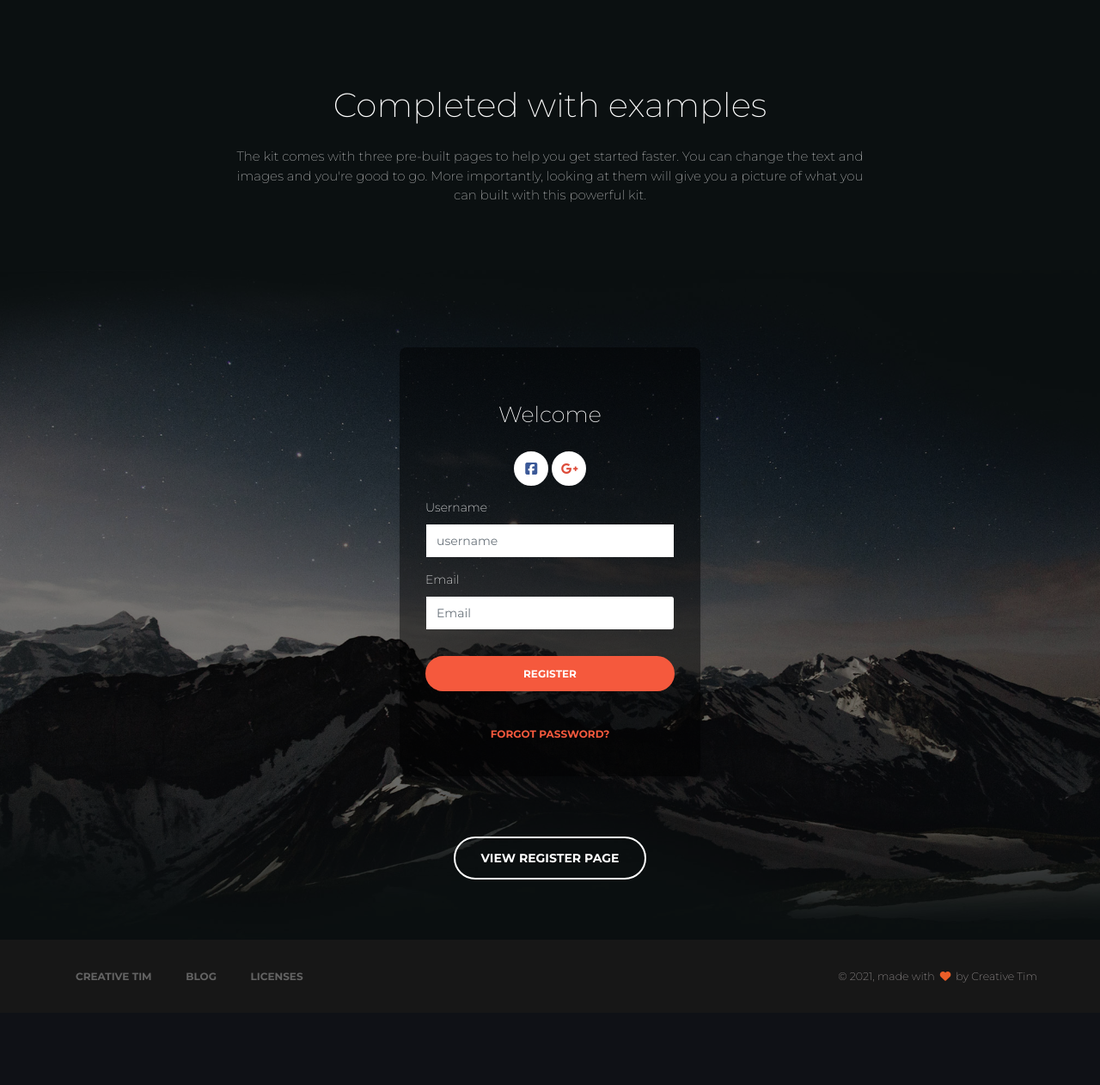
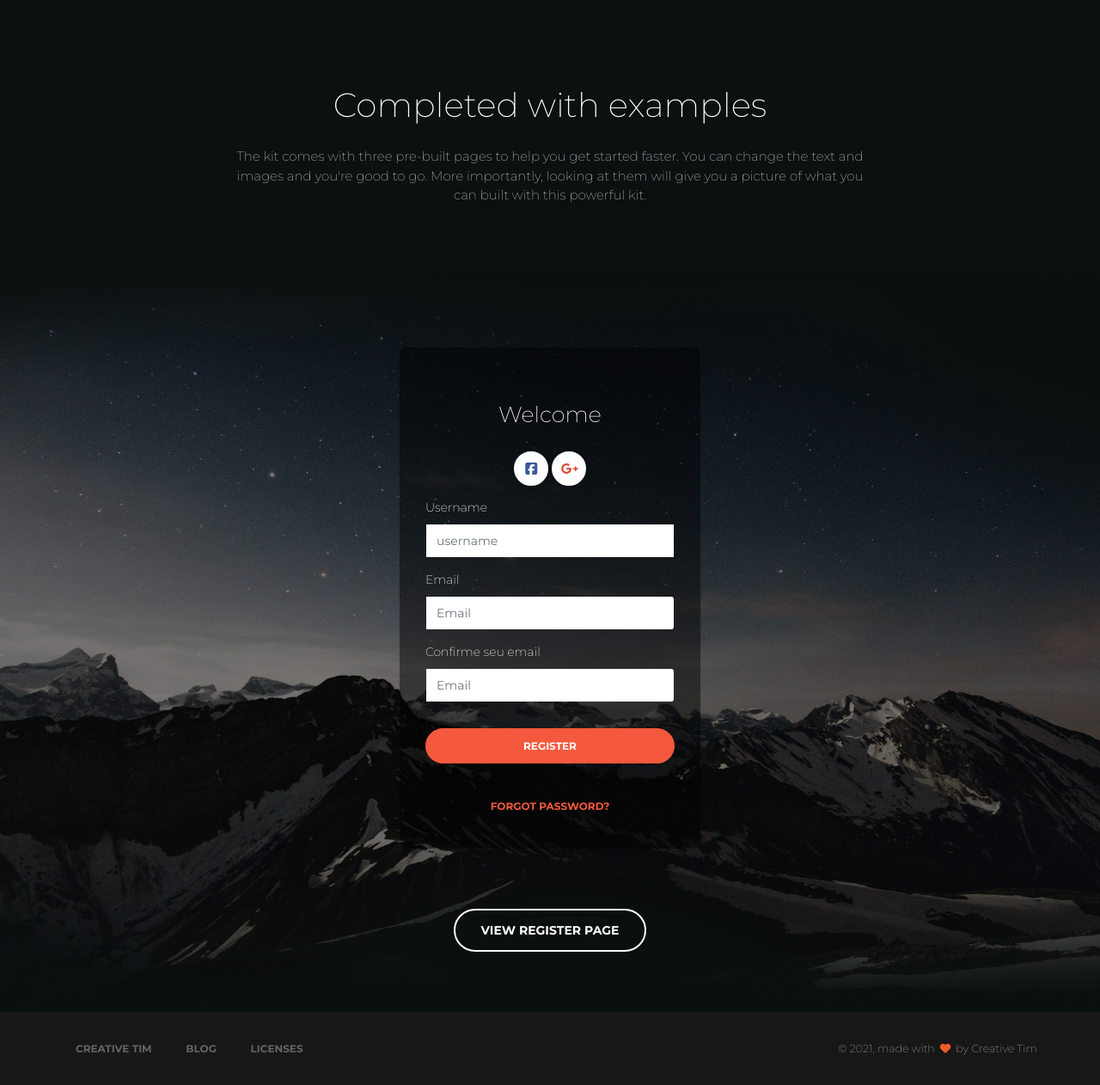
Before and after one commit to HelderMenegatti/Projeto-Elizeu, a Django app: page / in a window 1280 px wide. Shown: the part 2369-3631 px from the top of the page at 86% size. Before the commit the page ends 3512 px from the top, so only its background shows below. Run offline with Django 3.2, Linux system fonts and the light colour scheme; some libraries are stand-ins or nearby versions; some web fonts are replaced.

Commit message:
Putting the error message if.

```diff
--- a/initial/forms.py
+++ b/initial/forms.py
@@ -19,7 +19,8 @@ class RegisterForme(forms.ModelForm):
         super(RegisterForme, self).clean()
         username = self.cleaned_data.get('username')
         email = self.cleaned_data.get("email")
-
+        email_2 = self.cleaned_data.get("email-2")
+        print(">>>>>>>>>>>>>>>>>", email)
         validation_number_caractere(self, username)
 
         user_exists(self, username)
--- a/initial/static/initial/css/index.css
+++ b/initial/static/initial/css/index.css
@@ -56,11 +56,14 @@
 
 
 /* mensagens de erro */
-/*
+
 .messages {
-  margin-top: 5px;
+  margin-left: -49px;
+  margin-top: 10px;
+}
 
-  background-color: #ec4a4a85;
-  border-radius: 10px;
-  padding-right: 12px;
-} */
+.messages .error {
+  list-style-type: none;
+  padding-left: 10px;
+  color: rgb(255, 255, 255);
+}
--- a/initial/templates/initial/index.html
+++ b/initial/templates/initial/index.html
@@ -271,10 +271,11 @@ The above copyright notice and this permission notice shall be included in all c
                   {% if messages %}
                   <ul class="messages">
                       {% for message in messages %}
+                      {% if message.tags == 'error' %}
                       <li{% if message.tags %} class="{{ message.tags }}"{% endif %}>
-                          {% if message.level == DEFAULT_MESSAGE_LEVELS.ERROR %}Important: {% endif %}
-                          {{ message }}
+                        {% bootstrap_messages %}
                       </li>
+                      {% endif %}
                       {% endfor %}
                   </ul>
                   {% endif %}
@@ -290,7 +291,15 @@ The above copyright notice and this permission notice shall be included in all c
                   </div>
                   <input type="email" required name="email" class="form-control" placeholder="Email">
                 </div>
-
+                <label>Confirme seu email</label>
+                <div class="input-group form-group-no-border">
+                  <div class="input-group-prepend">
+                    <!-- <span class="input-group-text">
+                      <i class="nc-icon nc-email-85"></i>
+                    </span> -->
+                  </div>
+                  <input type="email" required name="email-2" class="form-control" placeholder="Email">
+                </div>
                 <!-- <label>Password</label>
                 <div class="input-group form-group-no-border">
                   <div class="input-group-prepend">
--- a/initial/views.py
+++ b/initial/views.py
@@ -25,6 +25,7 @@ def sign_up(request):
 
         username = request.POST['username']
         email = request.POST['email']
+        email_2 = request.POST['email-2']
 
         register_form = RegisterForme(request.POST)
         if register_form.is_valid():
@@ -40,7 +41,7 @@ def sign_up(request):
 
             # send_message(Rand_token, email)
 
-            # messages.success(request,"Email enviado com sucesso!!!")
+            messages.success(request,"Email enviado com sucesso!!!")
             return render(request, 'initial/index.html', {'form':register_form})
             # return HttpResponse("Emai enviado", status=200)
             # else:
```
